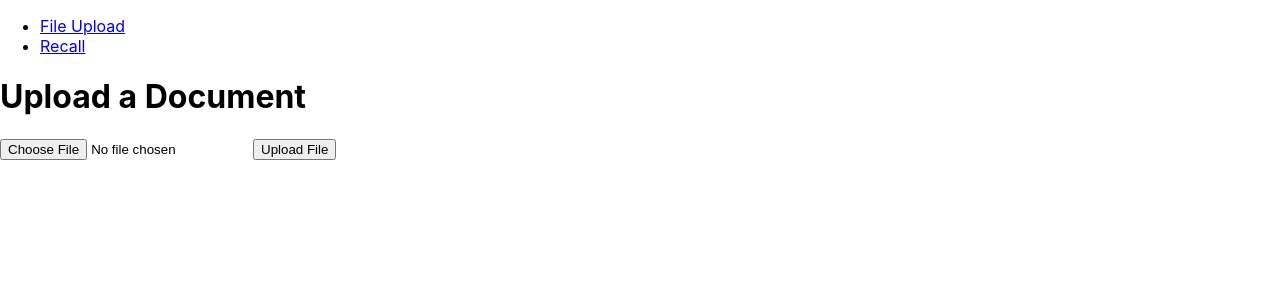
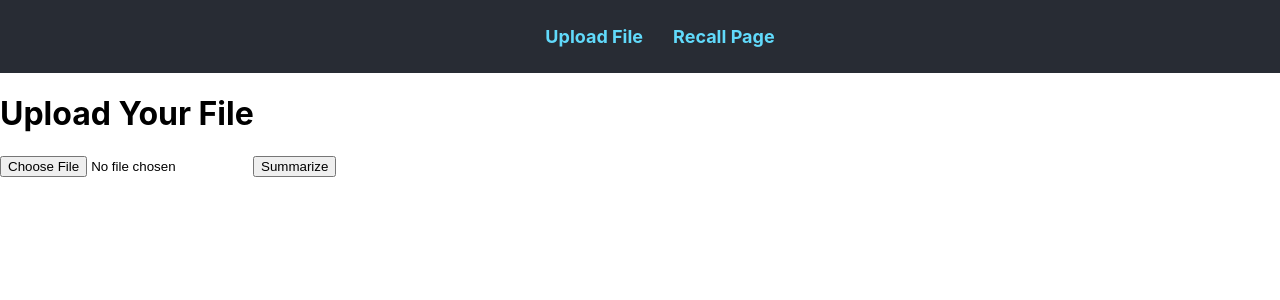
Before and after one commit to MarcoHolden/HooHacks2025, a React (Create React App) app in the folder study_helper/: page /upload in a window 1280 px wide. Shown: the top 300 px of the page. Built offline with nearby package versions, Linux system fonts and the light colour scheme.

Commit message:
Fixed navigation between pages

```diff
--- a/study_helper/src/App.js
+++ b/study_helper/src/App.js
@@ -1,28 +1,42 @@
-import React from 'react';
-import { BrowserRouter as Router, Route, Routes, Link } from 'react-router-dom';
+import React, { useState } from 'react';
+import { BrowserRouter as Router, Route, Routes, Link, Navigate } from 'react-router-dom';
+import FileUpload from './components/FileUpload';
 import Recall from './components/Recall';
-import FileUpload from './components/FileUpload';
 
-function App() {
+const App = () => {
+  const [fileProcessed, setFileProcessed] = useState(false);  // This will track if the file has been processed
+
   return (
     <Router>
       <div>
-        <nav>
-          <ul>
-            <li><Link to="/upload">File Upload</Link></li>
-            <li><Link to="/recall">Recall</Link></li>
-            {/* ... other links */}
+        {/* Navbar */}
+        <nav style={{ background: '#282c34', padding: '10px', textAlign: 'center' }}>
+          <ul style={{ listStyle: 'none', display: 'flex', justifyContent: 'center' }}>
+            <li style={{ margin: '0 15px' }}>
+              <Link to="/upload" style={linkStyle}>Upload File</Link>
+            </li>
+            <li style={{ margin: '0 15px' }}>
+              <Link to="/recall" style={linkStyle}>Recall Page</Link>
+            </li>
           </ul>
         </nav>
 
+        {/* Routes */}
         <Routes>
-          <Route exact path="/recall" element={<Recall />} />  {/* Corrected line */}
-          <Route path="/upload" element={<FileUpload />} /> {/* Corrected line */}
-          {/* ... other routes */}
+          <Route path="/upload" element={<FileUpload setFileProcessed={setFileProcessed} />} />
+          {/* If file is processed, navigate to Recall page */}
+          <Route path="/recall" element={fileProcessed ? <Recall /> : <Navigate to="/upload" />} />
         </Routes>
       </div>
     </Router>
   );
-}
+};
+
+const linkStyle = {
+  color: '#61dafb',
+  textDecoration: 'none',
+  fontSize: '18px',
+  fontWeight: 'bold',
+};
 
 export default App;
--- a/study_helper/src/components/FileUpload.js
+++ b/study_helper/src/components/FileUpload.js
@@ -1,73 +1,68 @@
 import React, { useState } from 'react';
+import axios from 'axios';
 
-function FileUpload() {
+const FileUpload = ({ setFileProcessed }) => {
   const [file, setFile] = useState(null);
-    const [responseMessage, setResponseMessage] = useState('');
+  const [summary, setSummary] = useState('');
+  const [loading, setLoading] = useState(false);
+  const [error, setError] = useState('');
 
   const handleFileChange = (event) => {
-        const selectedFile = event.target.files[0];
-        setFile(selectedFile);
+    setFile(event.target.files[0]);
   };
 
   const handleFileUpload = async () => {
     if (!file) {
-          setResponseMessage('Please select a file first!');
+      alert('Please select a file');
       return;
     }
 
+    setLoading(true);
+    setError('');
     const formData = new FormData();
-      formData.append("file", file);
+    formData.append('file', file);
 
     try {
-          const response = await fetch('http://127.0.0.1:5000/upload', {
-              method: 'POST',
-              body: formData,
+      const response = await axios.post('http://localhost:5000/upload', formData, {
+        headers: {
+          'Content-Type': 'multipart/form-data',
+        },
       });
 
-          if (!response.ok) {
-              // Handle HTTP errors more gracefully
-              let errorText = "File upload failed"; // Default error message
-              try {
-                  const errorData = await response.json(); // Try to parse JSON error response
-                  if (errorData && errorData.error) {
-                      errorText = errorData.error;
+      console.log('Response from backend:', response.data);
+
+      if (response.data.summary) { // Changed to summary
+        setSummary(response.data.summary); // changed to summary
+        setFileProcessed(true);
+      } else {
+        setError('Failed to process the file');
       }
-              } catch (jsonError) {
-                  console.error("Failed to parse error response as JSON", jsonError);
-                  // If parsing JSON fails, use default or response text
-                  if (response.statusText) {
-                      errorText = response.statusText;
-                  }
-              }
-              throw new Error(errorText);
-          }
-
-          const data = await response.json();
-
-          if (data && data.result && data.result.result) { // Safely access nested properties
-              setResponseMessage(data.result.result);
-          } else if (data && data.message) {
-              setResponseMessage(data.message); // Or handle a success message
-          }
-           else {
-              setResponseMessage(data.error || "Unknown success or error"); // Fallback
-          }
-
     } catch (err) {
-            console.log(file);
       console.error('Error uploading file:', err);
-            setResponseMessage('Error uploading file!');
+      setError('Error uploading file');
+    } finally {
+      setLoading(false);
     }
   };
 
   return (
     <div>
-            <h1>Upload a Document</h1>
+      <h1>Upload Your File</h1>
       <input type="file" onChange={handleFileChange} />
-            <button onClick={handleFileUpload}>Upload File</button>
-            <pre>{responseMessage}</pre>
+      <button onClick={handleFileUpload} disabled={loading}>
+        {loading ? 'Uploading...' : 'Summarize'}
+      </button>
+
+      {summary && (
+        <div>
+          <h2>Gemini Summary:</h2>
+          <p>{summary}</p>
+        </div>
+      )}
+
+      {error && <p style={{ color: 'red' }}>{error}</p>}
     </div>
   );
-}
+};
 
 export default FileUpload;
```
Also changed, not shown: 4 other files (tests, documents, lock files or other folders). Lines whose indentation alone changed are shown as unchanged.
